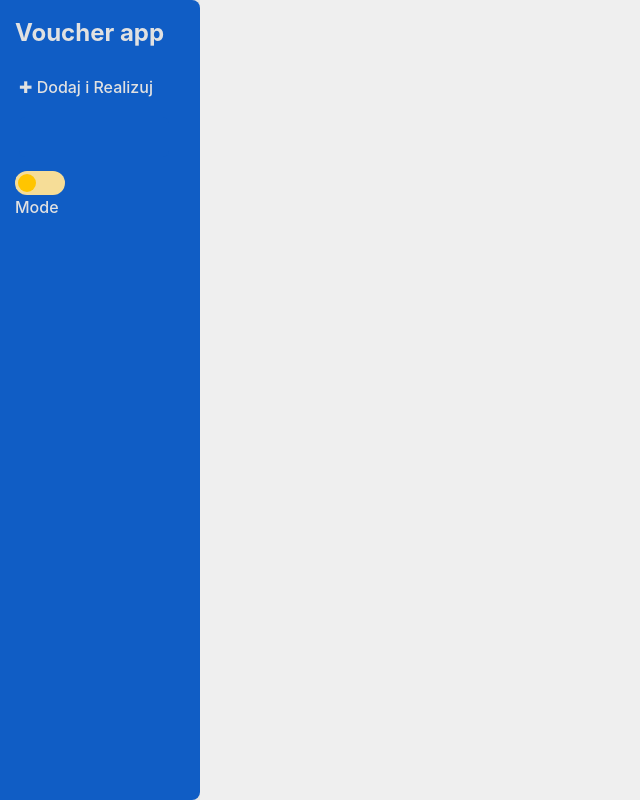
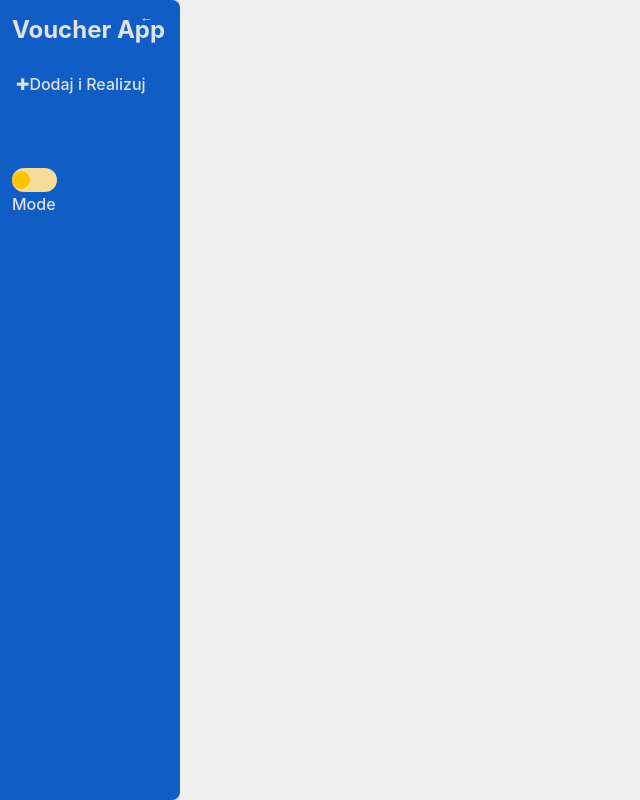
Before and after one commit to CzaroAmaro/voucher-app-front-thairai, a React (Vite) app: page / in a window 1280 px wide. Shown: the whole page, without its empty margins (0-640 px from the left). Built offline with nearby package versions, Linux system fonts and the light colour scheme.

Commit message:
navbar collapsed

```diff
--- a/src/components/navbar/Navbar.css
+++ b/src/components/navbar/Navbar.css
@@ -1,14 +1,55 @@
 .navbar {
     background-color: #105dc5;
-    padding: 15px;
+    padding: 12px;
     color: #e1e1e1;
     height: 100vh;
+    width: 180px;
     border-bottom-right-radius: 8px;
     border-top-right-radius: 8px;
     box-sizing: border-box;
     overflow: hidden;
     font-weight: 500;
+    transition: width 0.3s ease;
+    position: relative;
 }
+
+.navbar.collapsed {
+    width: 70px;
+    padding-top:34px;
+}
+
+.navbar.collapsed h1,
+.navbar.collapsed .link-text,
+.navbar.collapsed .theme-text {
+    display: none;
+}
+
+.navbar.collapsed ul li {
+    width: auto;
+    text-align: center;
+}
+
+.navbar.collapsed ul li a {
+    padding: 4px 0;
+    justify-content: center;
+}
+
+.toggle-button {
+    position: absolute;
+    top: 5px;
+    right: 22px;
+    background: none;
+    border: none;
+    color: #e1e1e1;
+    cursor: pointer;
+    padding: 5px;
+    z-index: 1;
+    transition: color 0.3s ease;
+}
+.toggle-button:hover {
+    color: #050505;
+}
+
 .navbar {
     overflow-x: hidden;
     overflow-y: auto;
@@ -26,8 +67,8 @@
 }
 
 .navbar a {
-    display: block;
-    text-align: left;
+    display: flex;
+    align-items: center;
     padding: 4px;
     color: #e1e1e1;
     text-decoration: none;
@@ -35,24 +76,9 @@
 }
 
 .navbar a:hover {
-    color: #f0f0f0;
+    color: #050505;
 }
 
-.navbar a.active {
-    background-color: #06327a;
-    border-radius: 8px;
-}
-
-.navbar a.active::before {
-    position: absolute;
-    top: -4px;
-    bottom: -4px;
-    left: -8px;
-    right: -8px;
-    background-color: #0b0b13;
-    border-radius: 4px;
-    z-index: -1;
-}
 
 .theme-switch input {
     display: none;
@@ -70,11 +96,12 @@
     cursor: pointer;
     top: 0;
     left: 0;
-    right: 0;
+    right: 5px;
     bottom: 0;
     background-color: var(--toggle-bg);
     transition: background-color 0.4s;
     border-radius: 34px;
+
 }
 
 .slider::before {
@@ -82,7 +109,7 @@
     content: "";
     height: 18px;
     width: 18px;
-    left: 3px;
+    left: 0;
     bottom: 3px;
     background-color: var(--toggle-fg);
     transition: transform 0.4s;
@@ -97,13 +124,14 @@ input:checked + .slider::before {
     transform: translateX(26px);
 }
 
+
 .hidden-login-button {
     background-color: #105dc5;
     width: 150px;
     height: 40px;
     border: none;
     border-radius: 6px;
-    text-indent: -9999px; /* Przenosi tekst poza widoczny obszar */
+    text-indent: -9999px;
     overflow: hidden;
     cursor: pointer;
 }
--- a/src/components/navbar/Navbar.tsx
+++ b/src/components/navbar/Navbar.tsx
@@ -1,5 +1,5 @@
-import React from "react";
-import { Link } from "react-router-dom";
+import React, {useState} from "react";
+import { NavLink } from "react-router-dom";
 import "./Navbar.css";
 
 interface NavbarProps {
@@ -9,54 +9,78 @@ interface NavbarProps {
 }
 
 const Navbar: React.FC<NavbarProps> = ({ toggleDarkMode, darkMode, isLoggedIn }) => {
+    const [isCollapsed, setIsCollapsed] = useState(false);
+
     return (
-        <nav className="navbar">
-            <h1>Voucher app</h1>
+        <nav className={`navbar ${isCollapsed ? 'collapsed' : ''}`}>
+            <button
+                className="toggle-button"
+                onClick={() => setIsCollapsed(!isCollapsed)}
+            >
+                {isCollapsed ? '→' : '←'}
+            </button>
+
+            <h1>Voucher App</h1>
             <ul>
                 {!isLoggedIn && (
                     <>
                         <li>
-                            <Link to="/add-realize">✚ Dodaj i Realizuj</Link>
+                            <NavLink to="/add-realize" className={({isActive}) => isActive ? 'active' : ''}>
+                                ✚ <span className="link-text">Dodaj i Realizuj</span>
+                            </NavLink>
                         </li>
                         <li>
-                            <Link to="/login">
+                            <NavLink to="/login">
                                 <button className="hidden-login-button" aria-label="Logowanie">
                                     Logowanie
                                 </button>
-                            </Link>
+                            </NavLink>
                         </li>
                     </>
                 )}
                 {isLoggedIn && (
                     <>
                         <li>
-                            <Link to="/">🏠︎ Home</Link>
+                            <NavLink to="/" className={({isActive}) => isActive ? 'active' : ''}>
+                                🏠︎ <span className="link-text">Home</span>
+                            </NavLink>
                         </li>
                         <li>
-                            <Link to="/add">✚ Dodaj</Link>
+                            <NavLink to="/add" className={({isActive}) => isActive ? 'active' : ''}>
+                                ✚ <span className="link-text">Dodaj</span>
+                            </NavLink>
                         </li>
                         <li>
-                            <Link to="/deleted">🗑 Usunięte</Link>
+                            <NavLink to="/deleted" className={({isActive}) => isActive ? 'active' : ''}>
+                                🗑 <span className="link-text">Usunięte</span>
+                            </NavLink>
                         </li>
                         <li>
-                            <Link to="/sent">✉ Wysłane</Link>
+                            <NavLink to="/sent" className={({isActive}) => isActive ? 'active' : ''}>
+                                ✉︎ <span className="link-text">Wysłane</span>
+                            </NavLink>
                         </li>
                         <li>
-                            <Link to="/report">🗐 Generuj raport</Link>
+                            <NavLink to="/report" className={({isActive}) => isActive ? 'active' : ''}>
+                                🗐 <span className="link-text">Generuj raport</span>
+                            </NavLink>
                         </li>
                         <li>
-                            <Link to="/custom-report">🗐 Własny raport</Link>
+                            <NavLink to="/custom-report" className={({isActive}) => isActive ? 'active' : ''}>
+                                🗐 <span className="link-text">Własny raport</span>
+                            </NavLink>
                         </li>
                     </>
                 )}
             </ul>
             <label className="theme-switch">
-            <input
+                <input
                     type="checkbox"
                     checked={darkMode}
                     onChange={toggleDarkMode}
-                /> Dark Mode
+                />
                 <span className="slider"></span>
+                <span className="theme-text">Dark Mode</span>
             </label>
         </nav>
     );
```
